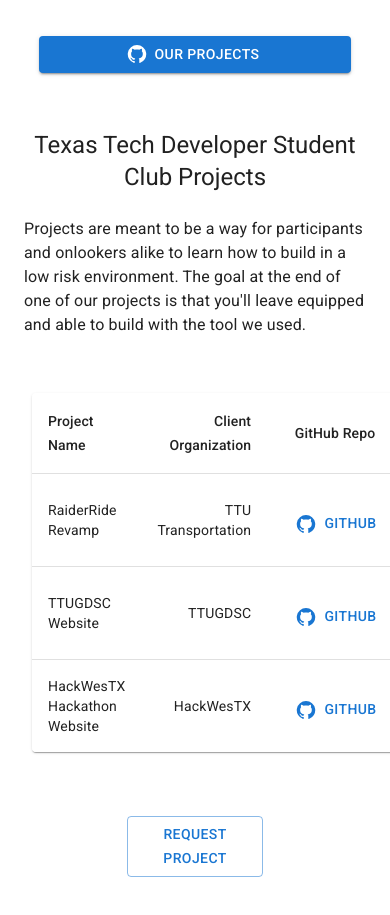
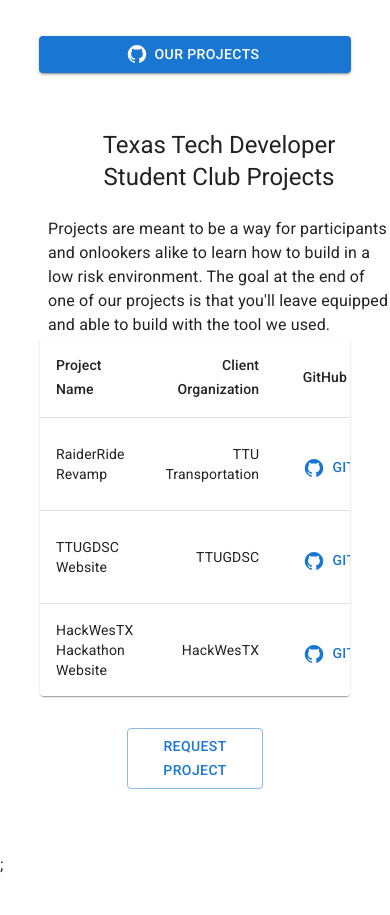
Before and after one commit to ttugdsc/ttugdsc, a Next.js app: page /projects in a window 390 px wide. Shown: the part 1080-1995 px from the top of the page. After the commit the page ends 1957 px from the top, so only its background shows below. Built offline with nearby package versions, Linux system fonts and the light colour scheme.

Commit message:
Fix responsivity issues

```diff
--- a/components/projects/ProjectTable.tsx
+++ b/components/projects/ProjectTable.tsx
@@ -50,8 +50,8 @@
 const ProjectTable = () => {
   return (
     // Table stuff copied from MUI docs and tweaked -> https://mui.com/components/tables/#basic-table
-    <TableContainer component={Paper}>
-      <Table sx={{ minWidth: 400 }} aria-label="simple table">
+    <TableContainer sx={{ maxHeight: 450 }} component={Paper}>
+      <Table aria-label="simple table">
         <TableHead>
           <TableRow>
             <TableCell>Project Name</TableCell>
--- a/pages/projects.tsx
+++ b/pages/projects.tsx
@@ -17,17 +17,22 @@
       <Hero />
       <Grid container sx={{ my: 4 }}>
         <Grid item xs={12} md={3}>
-          <Typography variant="h5" align="center" sx={{ m: 3 }}>
+          <Typography variant="h5" align="center" sx={{ pl: 6, m: 3 }}>
             Texas Tech Developer Student Club Projects
           </Typography>
-          <Typography variant="body1" sx={{ m: 3 }}>
+          <Typography variant="body1" sx={{ pl: 6 }}>
             Projects are meant to be a way for participants and onlookers alike
             to learn how to build in a low risk environment. The goal at the end
             of one of our projects is that you&apos;ll leave equipped and able
             to build with the tool we used.
           </Typography>
         </Grid>
-        <Grid item xs={12} md={8} sx={{ minHeight: "200px", m: 4 }}>
+        <Grid
+          item
+          xs={12}
+          md={8}
+          sx={{ width: "80%", mx: "auto", px: 5, xs: { maxWidth: "400px" } }}
+        >
           <ProjectTable />
         </Grid>
       </Grid>
```
